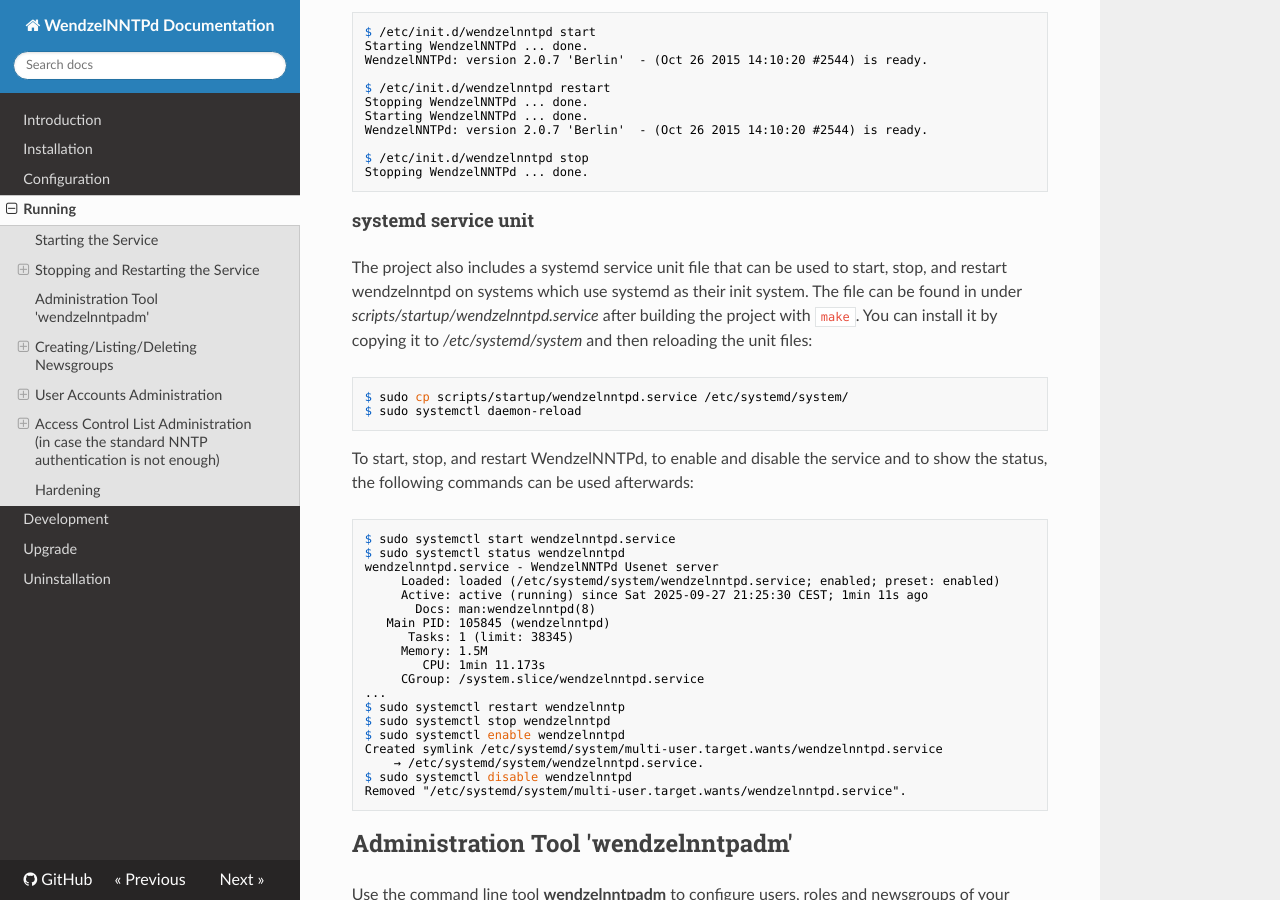
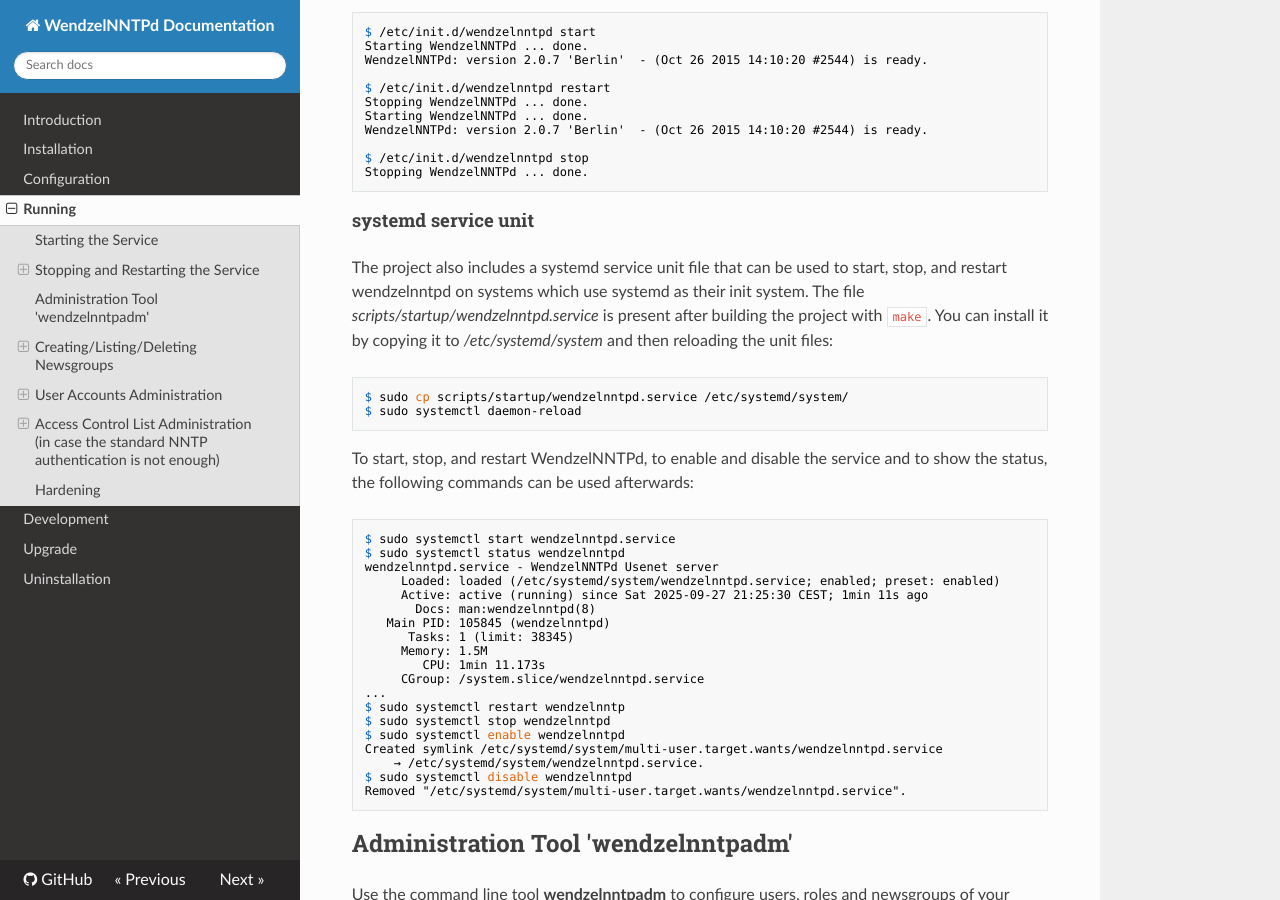
Before and after one commit to cdpxe/WendzelNNTPd, an MkDocs documentation site: the page built from docs/docs/running.md, in a window 1280 px wide and 900 px high, scrolled down 1106 px. Built offline with MkDocs 1.6.1, drawn with Linux system fonts in a browser that asks for light colours; nearby versions of some CDN libraries.

Commit message:
slight improvement of sentence

```diff
--- a/docs/docs/running.md
+++ b/docs/docs/running.md
@@ -64,7 +64,7 @@
 
 The project also includes a systemd service unit file that can be used
 to start, stop, and restart wendzelnntpd on systems which use systemd as their init system.
-The file can be found in under *scripts/startup/wendzelnntpd.service* after building the
+The file *scripts/startup/wendzelnntpd.service* is present after building the
 project with `make`.
 You can install it by copying it to */etc/systemd/system* and then
 reloading the unit files:
```
